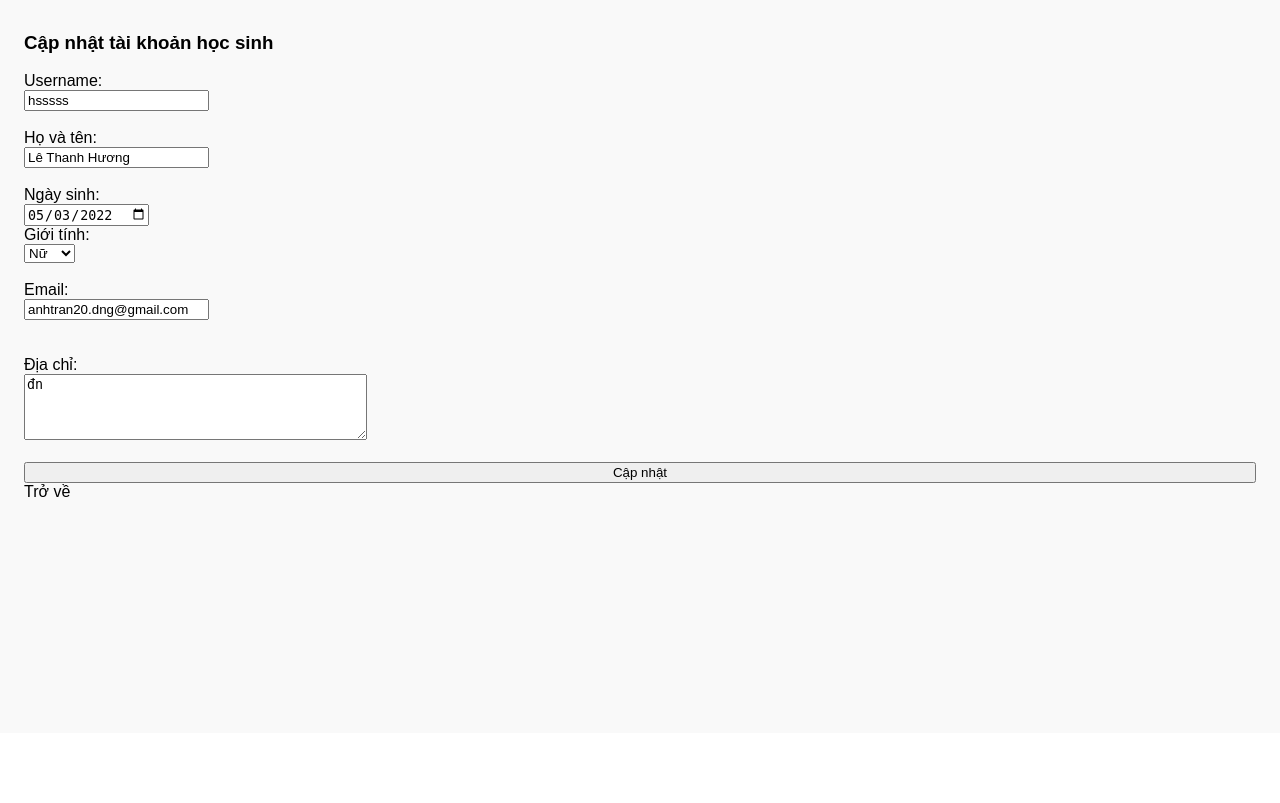
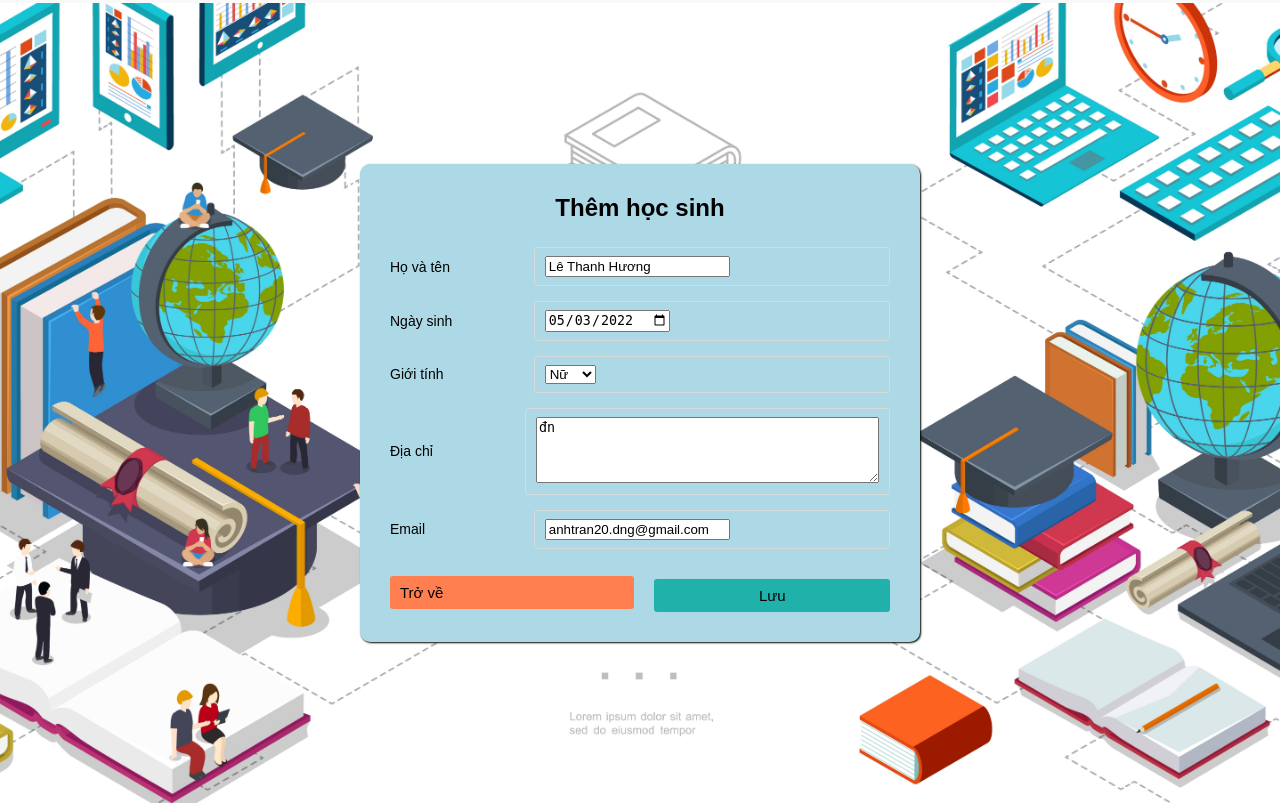
Before and after one commit to ngoxuanchien/QuanLyHocSinh, a Django app: page /danhsachtaikhoanHS/capnhat/3 in a window 1280 px wide. Shown: the part 67-870 px from the top of the page. Before the commit the page ends 564 px from the top, so only its background shows below. Run offline with Django 4.2, Linux system fonts and the light colour scheme; data comes from the database, SQL or seed files in the repository; both versions use the stored data as it was after the commit.

Commit message:
update template themhs + chsua hs

```diff
--- a/QuanLyHocSinh/studentManager/templates/studentManager/capNhatHS.html
+++ b/QuanLyHocSinh/studentManager/templates/studentManager/capNhatHS.html
@@ -1,85 +1,83 @@
 {% extends 'studentManager/base.html' %}
 {% load static %}
 {% block content %}
-<h3 class="label">Cập nhật tài khoản học sinh</h3>
-<div class="card card-body shadow-lg">
-    <div class="jus_center row">
-        <form role="form" method="POST" enctype="multipart/form-data" class="col-lg-10">
+<main class="list-container">
+    <div class="bg">
+        <div class="wrapper">
+            <div class="title">
+                Thêm học sinh
+            </div>
+            <form method="POST" role="form" enctype="multipart/form-data">
                 {% csrf_token %}
-            <div class="card-body">
-                <div class="form-group row jus_center">
-                    <div for='username_user' class="col-lg-2">
-                        Username:
-                    </div>
-                    <div class="col-lg-10">
+                <div class="form">
+                    <div class="input_field"  style="display: none;">
+                        <label>Username</label>
+
+                        <div class="input" type="text">
                             {{form.username}}
                         </div>
+
                     </div>
-                <br>
-                <div class="form-group row jus_center">
-                    <div for='name_user' class="col-lg-2">
-                        Họ và tên:
-                    </div>
-                    <div class="col-lg-10">
+                    <div class="input_field">
+                        <label>Họ và tên</label>
+                        <!-- {{form.username}} -->
+                        <!-- <input type="text" class="input" name="name"> -->
+                        <div class="input" type="text">
                             {{form.name}}
                         </div>
                     </div>
-                <br>
-                <div class="form-group row jus_center">
-                    <div class='col-lg-6'>
-                        <div class='row'>
-                            <div for='datepicker' class="col-lg-4">
-                                Ngày sinh:
+
+                    <div class="input_field">
+                        <label>Ngày sinh</label>
+                        <div class="input" type="text">{{form.dateOfBirth}}</div>
                     </div>
-                            <div class="col-lg-8">
-                                {{form.dateOfBirth}}
+                    <div class="input_field">
+                        <label>Giới tính</label>
+                        <!-- <div class="custom_select">
+                            <select name = 'sex'>
+                                <option value="">Select</option>
+                                <option value="Nam">Nam</option>
+                                <option value="Nữ">Nữ</option>
+                            </select>
+                        </div> -->
+                        <div class="input" type="text">{{form.sex}}</div>
+
+                    </div>
+                    <div class="input_field">
+                        <label>Địa chỉ</label>
+                        <div class="input" type="text">
+                            {{form.address}}
                         </div>
                     </div>
-                    </div>
-                    <div class='col-lg-6'>
-                        <div class='row'>
-                            <div for='sex_user' class="col-lg-4">
-                                Giới tính:
-                            </div>
-                            <div class="col-lg-8">
-                                {{form.sex}}
-                            </div>
-                        </div>
-                    </div>
-                </div>
-                <br>
-                <div class="form-group row jus_center">
-                    <div for='email_user' class="col-lg-2">
-                        Email:
-                    </div>
-                    <div class="col-lg-10">
+                    <div class="input_field">
+                        <label>Email</label>
+                        <!-- {{form.username}} -->
+                        <!-- <input type="text" class="input" name="name"> -->
+                        <div class="input" type="text">
                             {{form.email}}
                         </div>
                     </div>
-                <br>
-                <br>
-                <div class="form-group row jus_center">
-                    <div for='address_user' class="col-lg-2">
-                        Địa chỉ:
+                    <div class="input_field">
+                        <a class="btn  btn-cancel text-center" href="{% url 'dsTaiKhoanHS' %}">Trở về</a>
+                        <button class="btn-save-st" type="submit">Lưu</button>
                     </div>
-                    <div class="col-lg-10">
-                        {{form.address}}
+                    {% if messages %}
+                    <!-- Error message -->
+                    <div class="d-flex justify-content-center">
+                        {% for message in messages %}
+                        {% if message.tags == 'error' %}
+                        <div>{{ message }}</div>
+                        {% endif %}
+                        {% if message.tags == 'success' %}
+                        <div>{{ message }}</div>
+                        {% endif %}
+                        {% endfor %}
                     </div>
-                </div>
-                <br>
-                <div class="form-group row jus_space-around ">
-                    <div class="col-lg-5">
-                        <button type="submit" onclick="return confirm('Xác nhận cập nhật lớp học ?')"
-                            class="btn btn-primary btn-block" style="width: 100%;">
-                            Cập nhật
-                        </button>
-                    </div>
-                    <div class="col-lg-5">
-                        <a href="{% url 'dsTaiKhoanHS' %}" class="btn btn-primary" style="width: 100%;">Trở về</a>
-                    </div>
-                </div>
+                    {% endif %}
                 </div>
             </form>
         </div>
+
     </div>
+</main>
 {% endblock content %}
--- a/QuanLyHocSinh/studentManager/views.py
+++ b/QuanLyHocSinh/studentManager/views.py
@@ -187,8 +187,9 @@ def capNhatTKHS(request, account_id):
                 user.address = address
                 user.save()
                 messages.success(request, "Cập nhật thành công")
-                #return redirect(to='dsTaiKhoanHS')
-                return HttpResponseRedirect(reverse('dsTaiKhoanHS'))
+                return render(request, "studentManager/capNhatHS.html", context)
+                # return redirect(to='dsTaiKhoanHS')
+                # return HttpResponseRedirect(reverse('dsTaiKhoanHS'))
             except:
                 messages.error(request, "Không thể Không thể cập nhật")
         else:
```
Also changed, not shown: QuanLyHocSinh/studentManager/templates/studentManager/capNhatHS-old.html (added, +85 -0 lines), QuanLyHocSinh/studentManager/templates/studentManager/themHS.html (+4 -119 lines), QuanLyHocSinh/db.sqlite3. Lines whose indentation alone changed are shown as unchanged.
